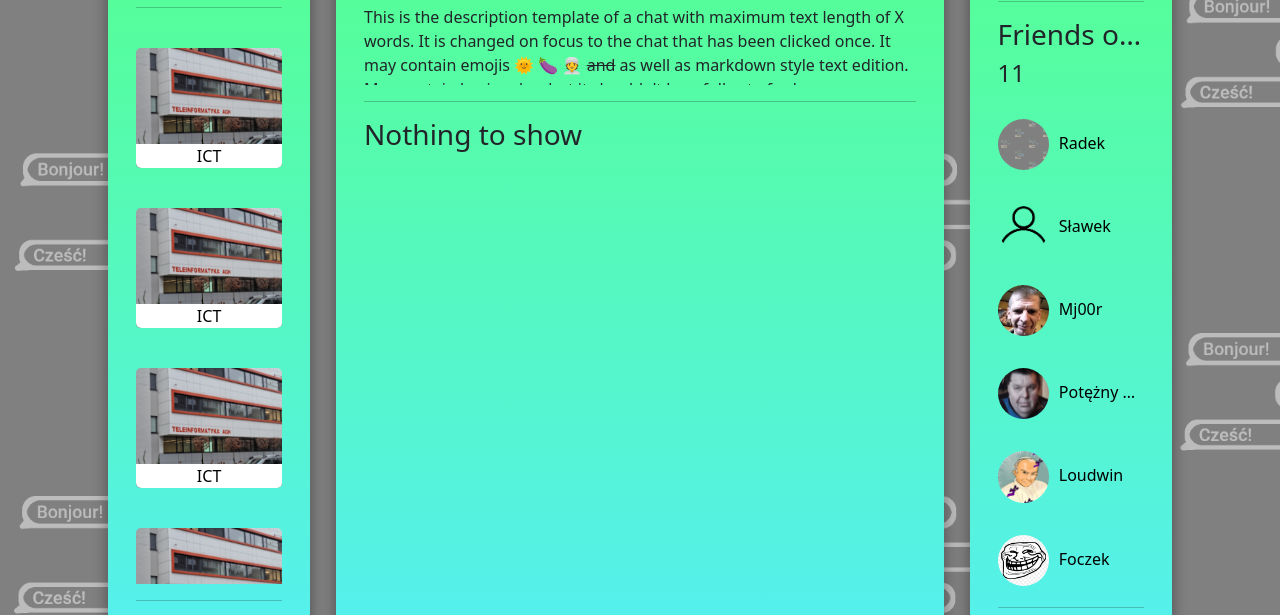
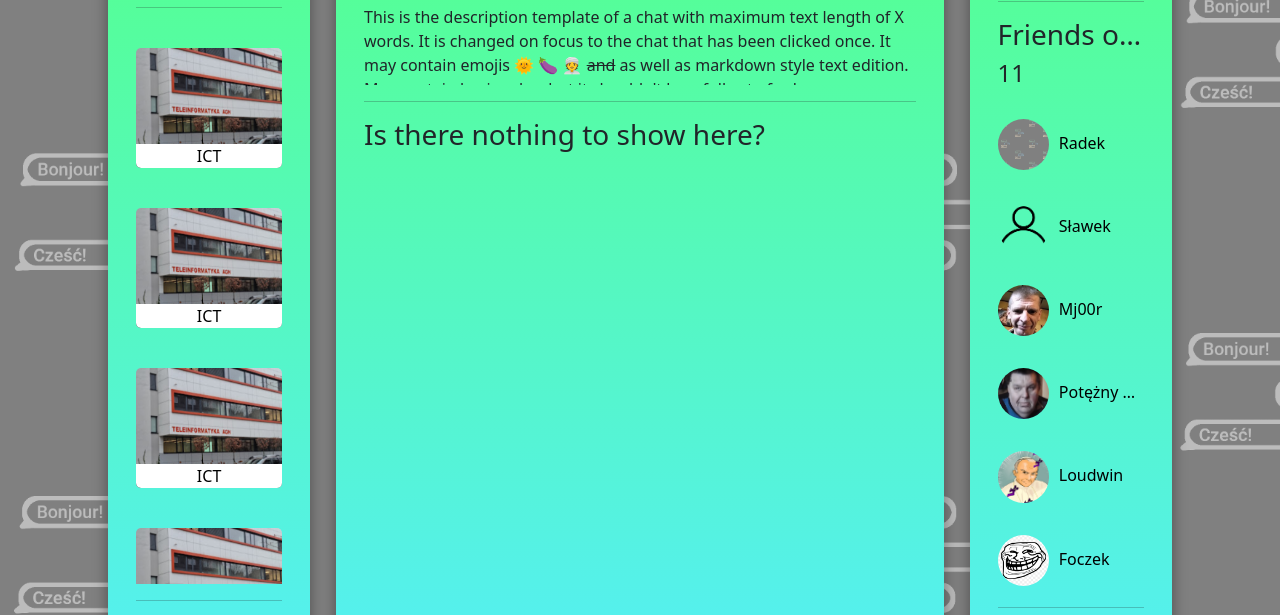
Before and after one commit to LeMeTwo/WWW2022, a website: page MainPage.html in a window 1280 px wide. Shown: the part 173-788 px from the top of the page. Drawn offline with nearby package versions, Linux system fonts and the light colour scheme.

Commit message:
Update MainPage.html

```diff
--- a/MainPage.html
+++ b/MainPage.html
@@ -139,7 +139,7 @@
                     ... and so on
                     </p>
                     <hr>
-                    <h3>Nothing to show</h3>
+                    <h3>Is there nothing to show here?</h3>
                     <div class="container">
                         <div class="chatbox" id="chatbox"><div class="chatbox" id="message-container"></div></div>
                         <form id="send-container" class="hide-me">
```
